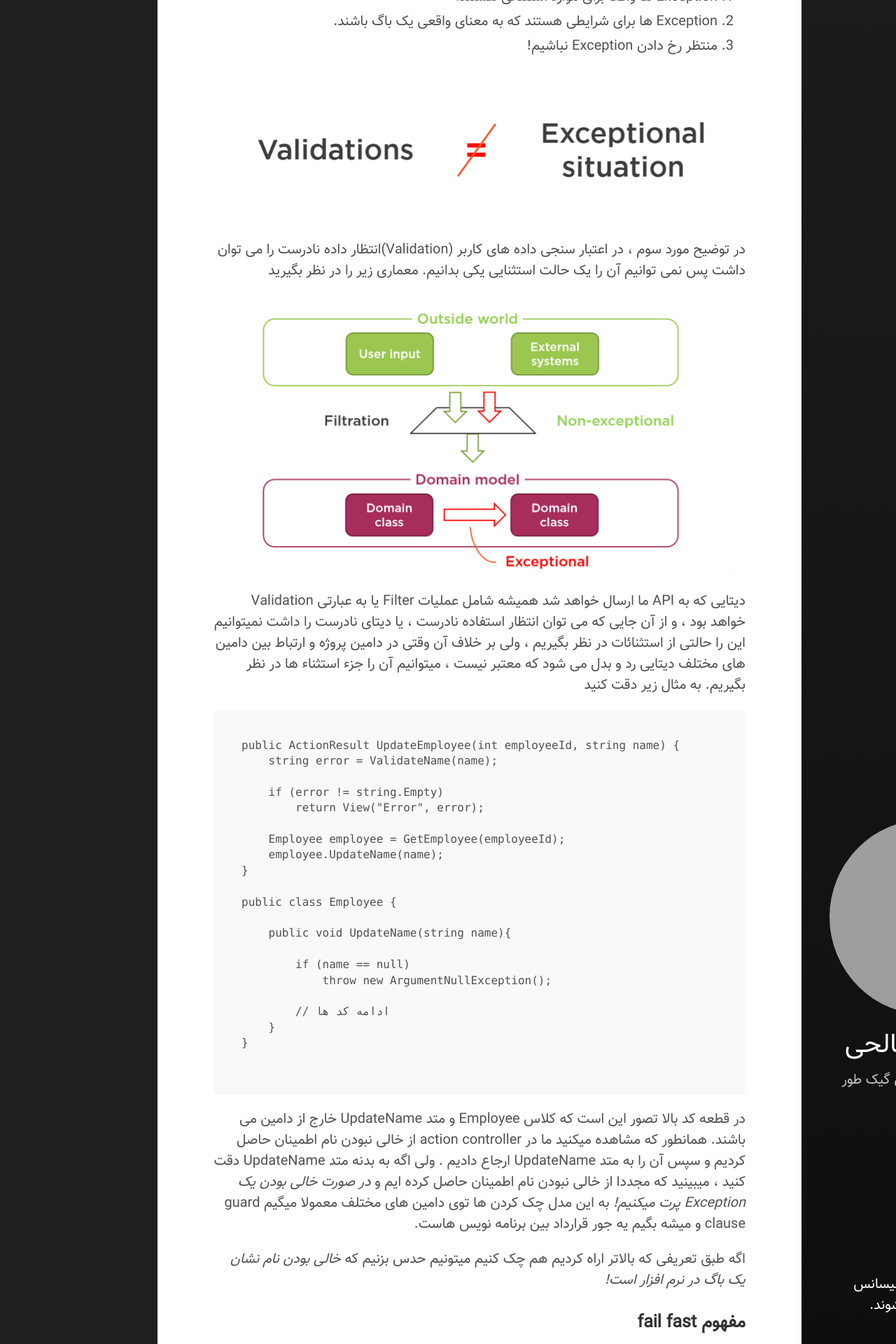
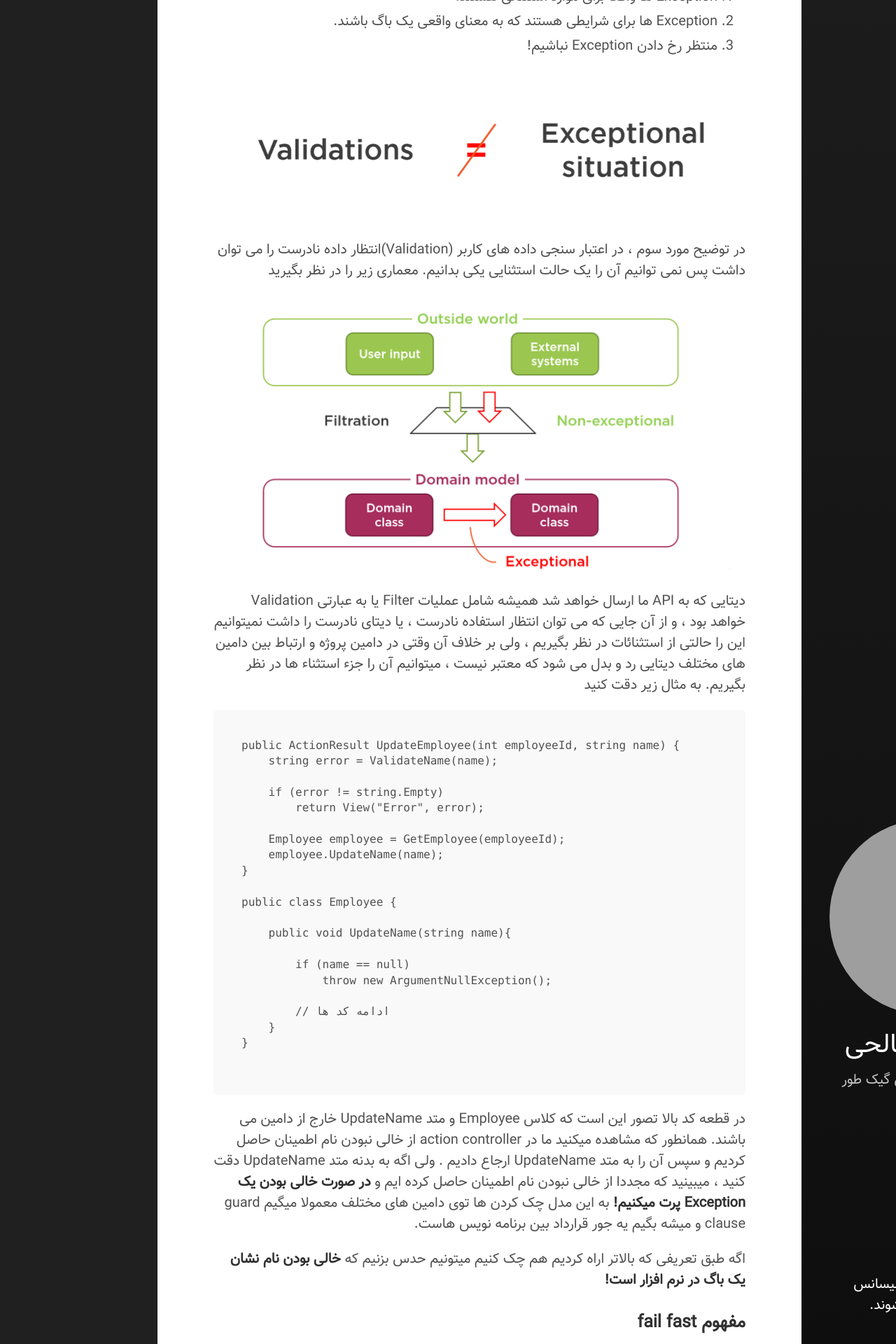
Before and after one commit to 1saeedsalehi/1saeedsalehi.github.io, a Jekyll site: the page built from _posts/2020-03-18-functional-programming-4-stay-away-from-exception.md, in a window 1280 px wide. Shown: the part 3080-5000 px from the top of the page at 70% size. Built offline with Jekyll 4.4.1, drawn with Linux system fonts in a browser that asks for light colours; grey boxes are pictures that could not be loaded.

Commit message:
make text bold

````diff
--- a/_posts/2020-03-18-functional-programming-4-stay-away-from-exception.md
+++ b/_posts/2020-03-18-functional-programming-4-stay-away-from-exception.md
@@ -135,10 +135,11 @@ public class Employee {
 
 ```
 در قطعه کد بالا تصور این است که کلاس Employee و  متد UpdateName خارج از دامین می باشند.
-همانطور که مشاهده میکنید ما در action controller از خالی نبودن نام اطمینان حاصل کردیم و سپس آن را به متد UpdateName ارجاع دادیم . ولی اگه به بدنه متد UpdateName دقت کنید ، میبینید که مجددا از خالی نبودن نام اطمینان حاصل کرده ایم و  *در صورت خالی بودن یک Exception پرت میکنیم!*
+همانطور که مشاهده میکنید ما در action controller از خالی نبودن نام اطمینان حاصل کردیم و سپس آن را به متد UpdateName ارجاع دادیم . ولی اگه به بدنه متد UpdateName دقت کنید ، میبینید که مجددا از خالی نبودن نام اطمینان حاصل کرده ایم و **در صورت خالی بودن یک Exception پرت میکنیم!**
 به این مدل چک کردن ها توی دامین های مختلف معمولا میگیم guard clause و میشه بگیم یه جور قرارداد بین برنامه نویس هاست.
 
-اگه طبق تعریفی که بالاتر اراه کردیم هم چک کنیم میتونیم حدس بزنیم که *خالی بودن نام نشان یک باگ در نرم افزار است!*
+اگه طبق تعریفی که بالاتر اراه کردیم هم چک کنیم میتونیم حدس بزنیم که **خالی بودن نام نشان یک باگ در نرم افزار است!**
+
 
 ### مفهوم fail fast
 
````
